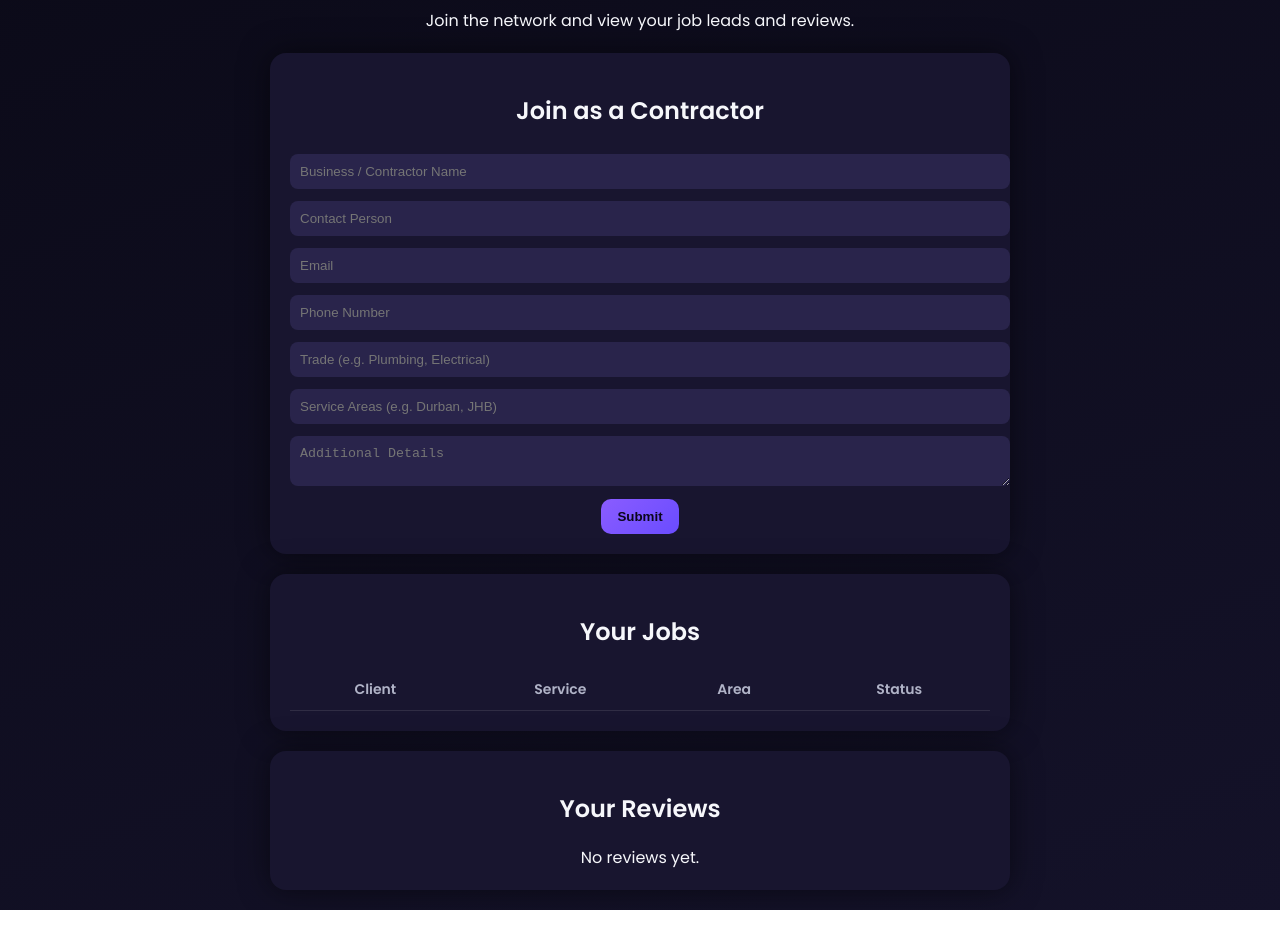
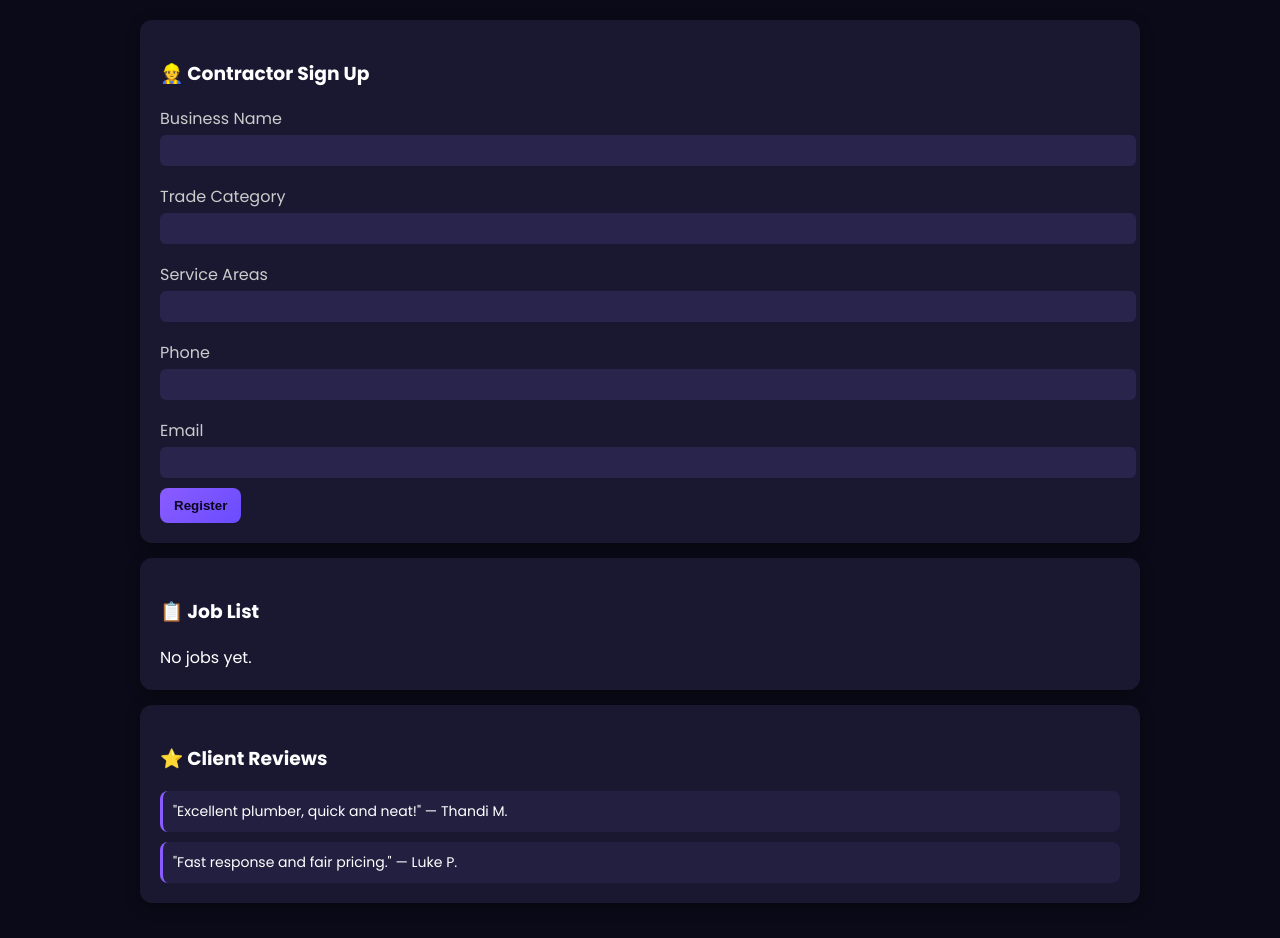
Before and after one commit to drarkell23-web/omnilink-solutions, a plain HTML site: page contractor.html in a window 1280 px wide. Shown: the part 103-1041 px from the top of the page. Before the commit the page ends 1013 px from the top, so only its background shows below. Drawn offline with Linux system fonts and the light colour scheme.

Commit message:
Refactor contractor.html for improved layout and features

```diff
--- a/contractor.html
+++ b/contractor.html
@@ -3,76 +3,66 @@
 <head>
 <meta charset="UTF-8">
 <meta name="viewport" content="width=device-width,initial-scale=1.0">
-<title>OmniLink Contractors Dashboard</title>
-<link href="https://fonts.googleapis.com/css2?family=Poppins:wght@300;400;600&display=swap" rel="stylesheet">
+<title>OmniLink Contractor Dashboard</title>
+<link href="https://fonts.googleapis.com/css2?family=Poppins:wght@300;400;600;700&display=swap" rel="stylesheet">
 <style>
-body{margin:0;font-family:Poppins;background:linear-gradient(160deg,#0b0a18,#141229);color:#f6f7fb;padding:20px;text-align:center}
-.card{max-width:700px;margin:auto;background:#18152f;padding:20px;border-radius:16px;box-shadow:0 0 30px rgba(0,0,0,.5);margin-top:20px}
-input,textarea{width:100%;padding:10px;margin:6px 0;border:none;border-radius:8px;background:#29244b;color:#fff}
-button{background:linear-gradient(135deg,#8a5cff,#6a4cff);color:#0a061b;border:none;padding:10px 16px;font-weight:700;border-radius:10px;cursor:pointer}
-.ok{color:#9cfab9;margin-top:10px;display:none}
-table{width:100%;border-collapse:collapse;margin-top:20px}
-th,td{padding:10px;border-bottom:1px solid #ffffff1a;font-size:14px}
-th{color:#b0b3c7}
+body{font-family:Poppins,system-ui;background:#0b0a18;color:#fff;margin:0;padding:0;text-align:center;}
+h1{margin:20px 0;color:#8a5cff;}
+.container{width:min(1000px,94vw);margin:auto;padding:20px;text-align:left;}
+.card{background:#1a1731;border-radius:12px;padding:20px;margin:15px 0;box-shadow:0 4px 14px rgba(0,0,0,.4);}
+label{display:block;margin:8px 0 4px;color:#ccc;}
+input,textarea,select{width:100%;padding:8px;border:none;border-radius:6px;background:#29244b;color:#fff;margin-bottom:10px;}
+button{background:linear-gradient(135deg,#8a5cff,#6a4cff);color:#0a061b;border:none;padding:10px 14px;border-radius:8px;font-weight:700;cursor:pointer;}
+button:hover{opacity:.9;}
+.review{margin-top:10px;font-size:14px;padding:10px;border-left:3px solid #8a5cff;background:#231f41;border-radius:8px;}
 </style>
 </head>
 <body>
-<h1>🧰 OmniLink Contractor Portal</h1>
-<p>Join the network and view your job leads and reviews.</p>
-
+<h1>OmniLink Contractor Dashboard</h1>
+<div class="container">
   <div class="card">
-  <h2>Join as a Contractor</h2>
-  <input id="bizName" placeholder="Business / Contractor Name">
-  <input id="ownerName" placeholder="Contact Person">
-  <input id="bizEmail" placeholder="Email">
-  <input id="bizPhone" placeholder="Phone Number">
-  <input id="trade" placeholder="Trade (e.g. Plumbing, Electrical)">
-  <input id="areas" placeholder="Service Areas (e.g. Durban, JHB)">
-  <textarea id="notes" placeholder="Additional Details"></textarea>
-  <button id="submit">Submit</button>
-  <div class="ok" id="ok">✅ Submitted successfully!</div>
+    <h3>👷 Contractor Sign Up</h3>
+    <label>Business Name</label><input id="bizName">
+    <label>Trade Category</label><input id="bizCategory">
+    <label>Service Areas</label><input id="bizArea">
+    <label>Phone</label><input id="bizPhone">
+    <label>Email</label><input id="bizEmail">
+    <button onclick="registerContractor()">Register</button>
+    <p id="okMsg" style="display:none;color:#8a5cff;font-weight:700;">✅ Registered Successfully!</p>
   </div>
 
   <div class="card">
-  <h2>Your Jobs</h2>
-  <table><thead><tr><th>Client</th><th>Service</th><th>Area</th><th>Status</th></tr></thead>
-  <tbody id="jobs"></tbody></table>
+    <h3>📋 Job List</h3>
+    <div id="jobList">No jobs yet.</div>
   </div>
 
   <div class="card">
-  <h2>Your Reviews</h2>
-  <div id="reviews">No reviews yet.</div>
+    <h3>⭐ Client Reviews</h3>
+    <div id="reviews">
+      <div class="review">"Excellent plumber, quick and neat!" — Thandi M.</div>
+      <div class="review">"Fast response and fair pricing." — Luke P.</div>
+    </div>
+  </div>
 </div>
 
 <script>
-const SHEET_WEBHOOK = ""; // paste your Google Script URL
+const TELEGRAM_BOT_TOKEN = "8590267654:AAG24Oo6GlAUjVxZ1JXjNLNq_LZ5gIK4BDs";
+const TELEGRAM_CHAT_IDS = ["8187670531" "8558139331"];
 
-async function saveToSheet(type,payload){
-  await fetch(SHEET_WEBHOOK,{method:"POST",headers:{'Content-Type':'application/json'},body:JSON.stringify({type,payload})});
+async function sendTelegram(msg){
+  if(!TELEGRAM_BOT_TOKEN)return;
+  const url=`https://api.telegram.org/bot${TELEGRAM_BOT_TOKEN}/sendMessage`;
+  for(const id of TELEGRAM_CHAT_IDS){
+    await fetch(url,{method:"POST",headers:{'Content-Type':'application/json'},body:JSON.stringify({chat_id:id,text:msg,parse_mode:"Markdown"})});
   }
-async function loadFromSheet(sheet){
-  const res = await fetch(SHEET_WEBHOOK+"?sheet="+sheet);
-  return (await res.json()).rows||[];
 }
-document.getElementById('submit').onclick=async()=>{
-  const data={name:bizName.value,owner:ownerName.value,email:bizEmail.value,phone:bizPhone.value,trade:trade.value,areas:areas.value,notes:notes.value};
-  await saveToSheet('contractor',data);
-  document.getElementById('ok').style.display='block';
-  setTimeout(()=>document.getElementById('ok').style.display='none',3000);
-  loadJobs();loadReviews();
-};
-async function loadJobs(){
-  const jobs=await loadFromSheet('Leads');
-  const body=document.getElementById('jobs');
-  body.innerHTML=jobs.map(j=>`<tr><td>${j.Name}</td><td>${j.Service}</td><td>${j.Area}</td><td>${j.Status||'New'}</td></tr>`).join('');
+
+async function registerContractor(){
+ const b=bizName.value,c=bizCategory.value,a=bizArea.value,p=bizPhone.value,e=bizEmail.value;
+ const msg=`🚨 *NEW CONTRACTOR ALERT*\n🏢 ${b}\n🛠️ ${c}\n📍 ${a}\n📞 ${p}\n📧 ${e}`;
+ await sendTelegram(msg);
+ okMsg.style.display='block';
 }
-async function loadReviews(){
-  const revs=await loadFromSheet('Reviews');
-  const r=document.getElementById('reviews');
-  if(!revs.length){r.textContent='No reviews yet.';return;}
-  r.innerHTML=revs.map(rv=>`<p>⭐${rv.Stars} — "${rv.Text}"<br><small>${rv.Reviewer}</small></p>`).join('');
-}
-loadJobs();loadReviews();
 </script>
 </body>
 </html>
```
Lines whose indentation alone changed are shown as unchanged.
